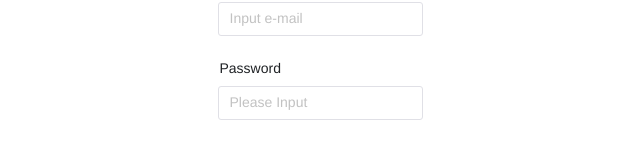
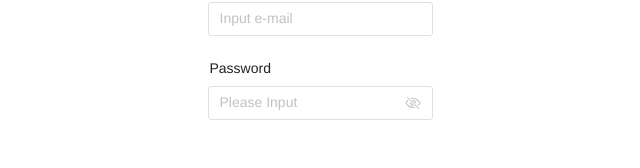
Before and after one commit to yaskevich/elemental, a Vue app in the folder client/: page / in a window 1280 px wide. Shown: the part 146-314 px from the top of the page, without its empty margins (316-956 px from the left). Built offline with nearby package versions, Linux system fonts and the light colour scheme.

Commit message:
add option to show password in Login [client]

```diff
--- a/client/src/components/Login.vue
+++ b/client/src/components/Login.vue
@@ -8,7 +8,7 @@
         </n-form-item>
 
         <n-form-item path="password" label="Password">
-          <n-input v-model:value="formValue.password" type="password" @keydown.enter.prevent />
+          <n-input v-model:value="formValue.password" type="password" @keydown.enter.prevent autocomplete="on" show-password-on="click"/>
         </n-form-item>
 
         <n-form-item>
```
